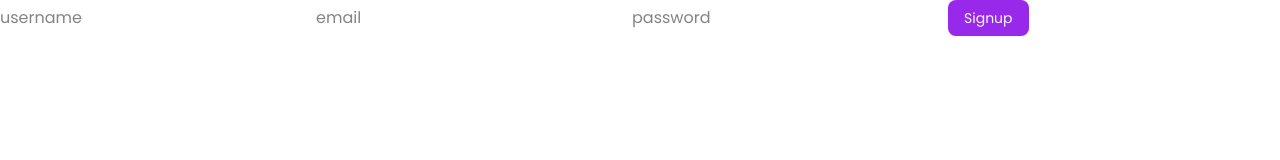
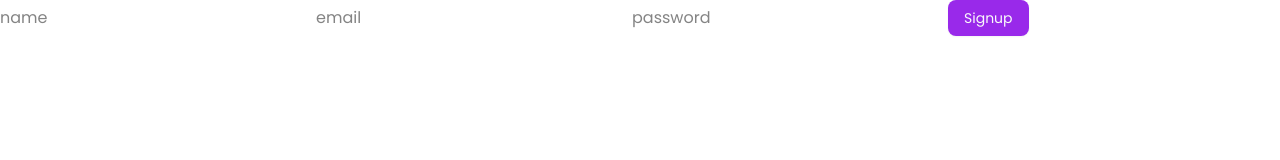
Before and after one commit to moonbeeez11/travelplan, a React (Vite) app: page /login in a window 1280 px wide. Shown: the top 160 px of the page. Built offline with nearby package versions, Linux system fonts and the light colour scheme.

Commit message:
api working

```diff
--- a/src/main.jsx
+++ b/src/main.jsx
@@ -2,12 +2,12 @@ import { StrictMode } from 'react'
 import { createRoot } from 'react-dom/client'
 import './index.css'
 import App from './App.jsx'
-import { AuthContext } from './context/AuthContext'
+import { AuthProvider } from './context/AuthContext'
 
 createRoot(document.getElementById('root')).render(
   <StrictMode>
-    <AuthContext>
+    <AuthProvider>
     <App />
-    </AuthContext>
+    </AuthProvider>
   </StrictMode>,
 )
--- a/src/pages/Login.jsx
+++ b/src/pages/Login.jsx
@@ -5,7 +5,7 @@ import React, { useState } from 'react'
 import { useNavigate } from 'react-router-dom';
 
 const Login = () => {
-    const  login  = useAuth();
+    const  {login}  = useAuth();
   const navigate = useNavigate();
 
 
@@ -17,8 +17,9 @@ const Login = () => {
             email: document.getElementById('email').value,
             password: document.getElementById('password').value,
         }
-      const { token } = await registerUser(form);
-      login({ email: form.email }, token);
+      const response = await registerUser(form);
+      console.log(response);
+    //   login({ email: form.email }, token);
       navigate("/dashboard");
     } catch (err) {
       console.error(err);
@@ -28,7 +29,7 @@ const Login = () => {
   return (
     <div>
         <form>
-        <input id='name' type="text" placeholder='username' />
+        <input id='name' type="text" placeholder='name' />
         <input id='email' type="email" placeholder='email' />
         <input id='password' type="password" placeholder='password' />
 
```
